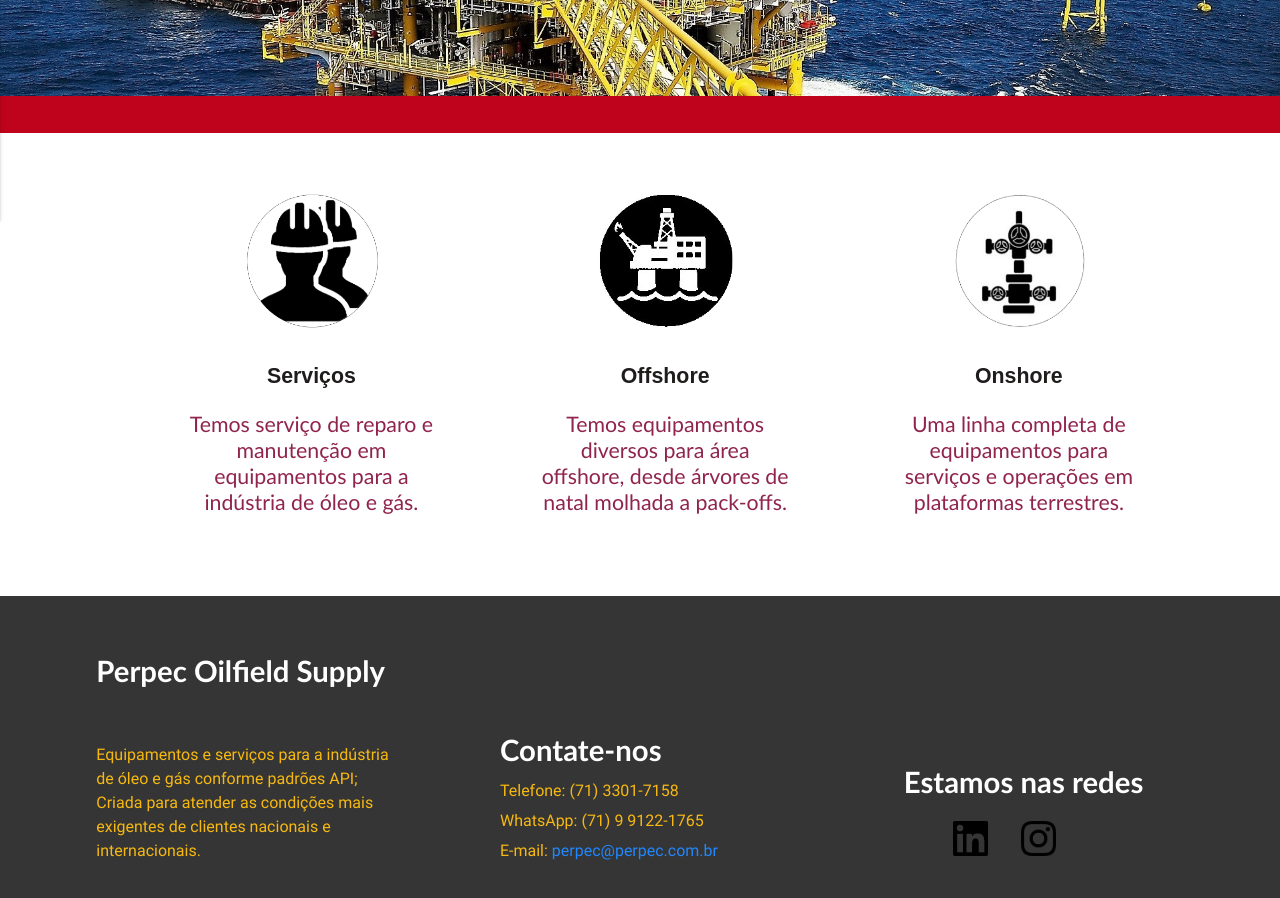
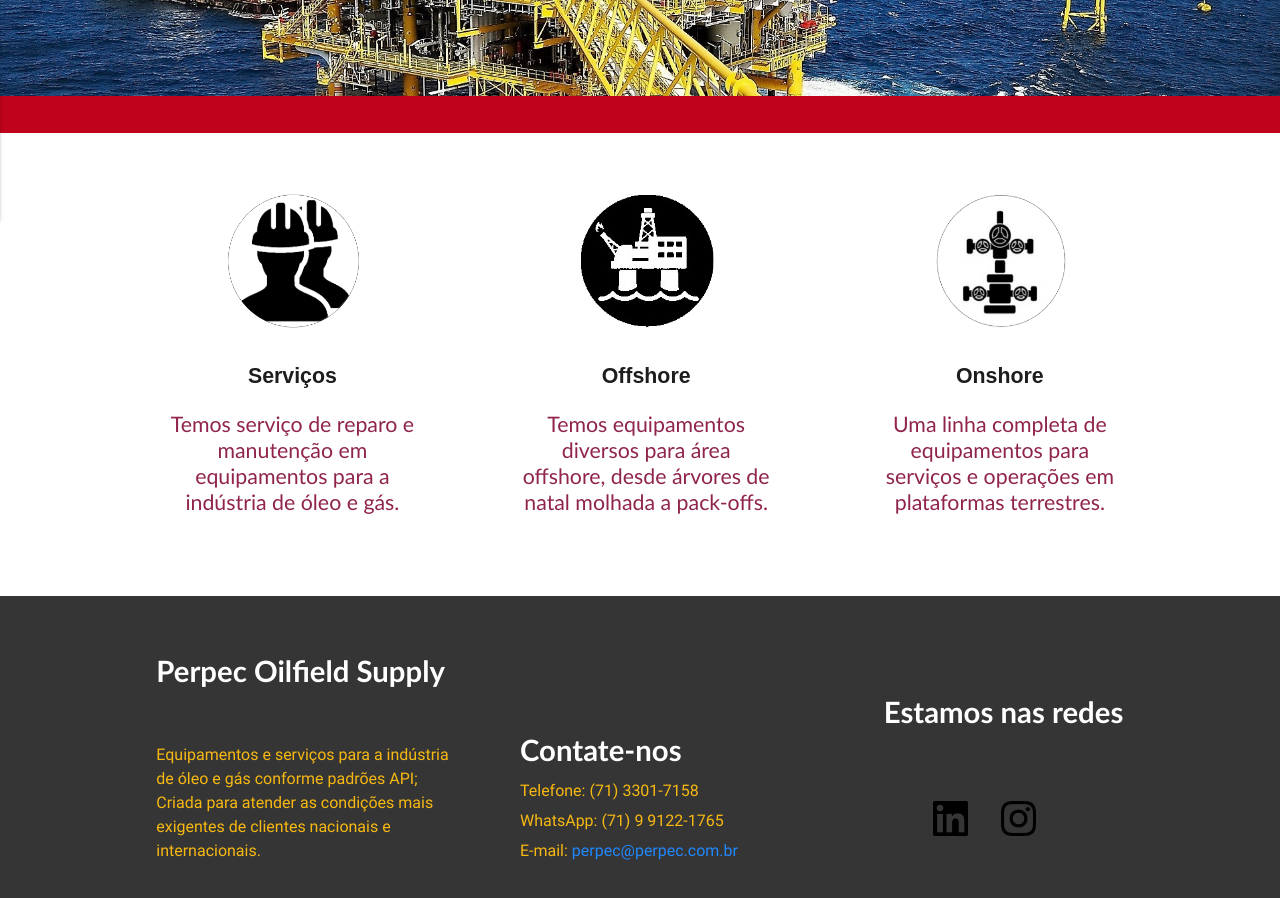
Before and after one commit to Trigueiros/Oilfield_and_gas, a plain HTML site: page index.html in a window 1280 px wide. Shown: the part 640-1538 px from the top of the page. Drawn offline with nearby package versions, Linux system fonts and the light colour scheme.

Commit message:
Ajustada margem da classe conter

```diff
--- a/stilo.css
+++ b/stilo.css
@@ -193,8 +193,8 @@
     width: 100%;
     background-color: rgb(255, 255, 255);
     align-content: center;
-    margin-left: 20px;
-    margin-right: 20px;
+    margin-left: 1px;
+    margin-right: 1px;
     max-height: calc(100%)
 
 } .principais:hover img {
@@ -214,7 +214,7 @@
     position: relative;
     top: 30px;
     display:inline-block;
-    margin-right: 100px;
+    margin-right: 60px;
     left: 60px;
 
 } .h2_rodape {
@@ -253,6 +253,8 @@
     height: 35px;
     display: inline-block;
     margin-right: 30px;
+    margin-top: 50px;
+    margin-bottom: 20px;
     position: relative;
     left: 49px;
 }
```
